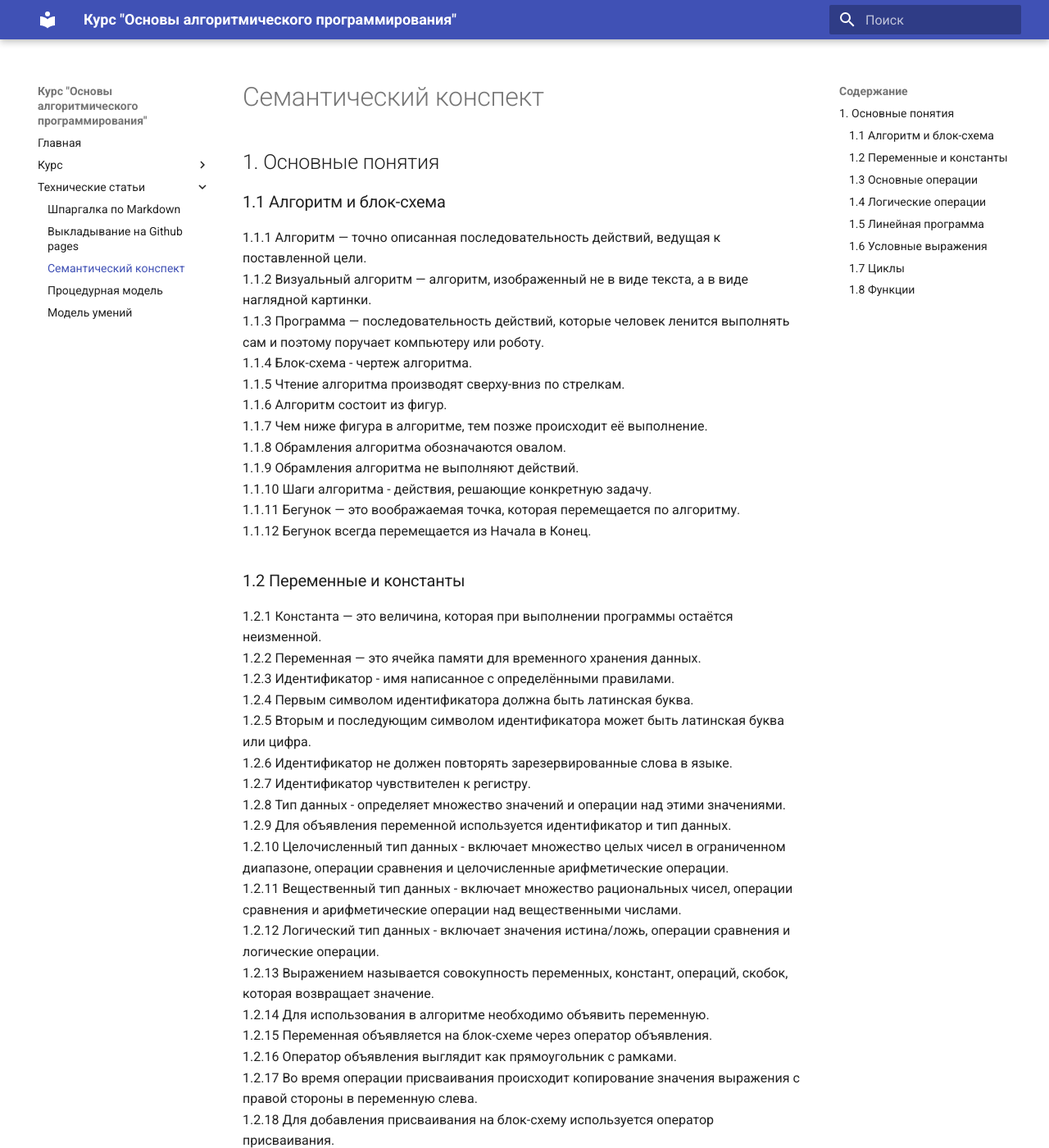
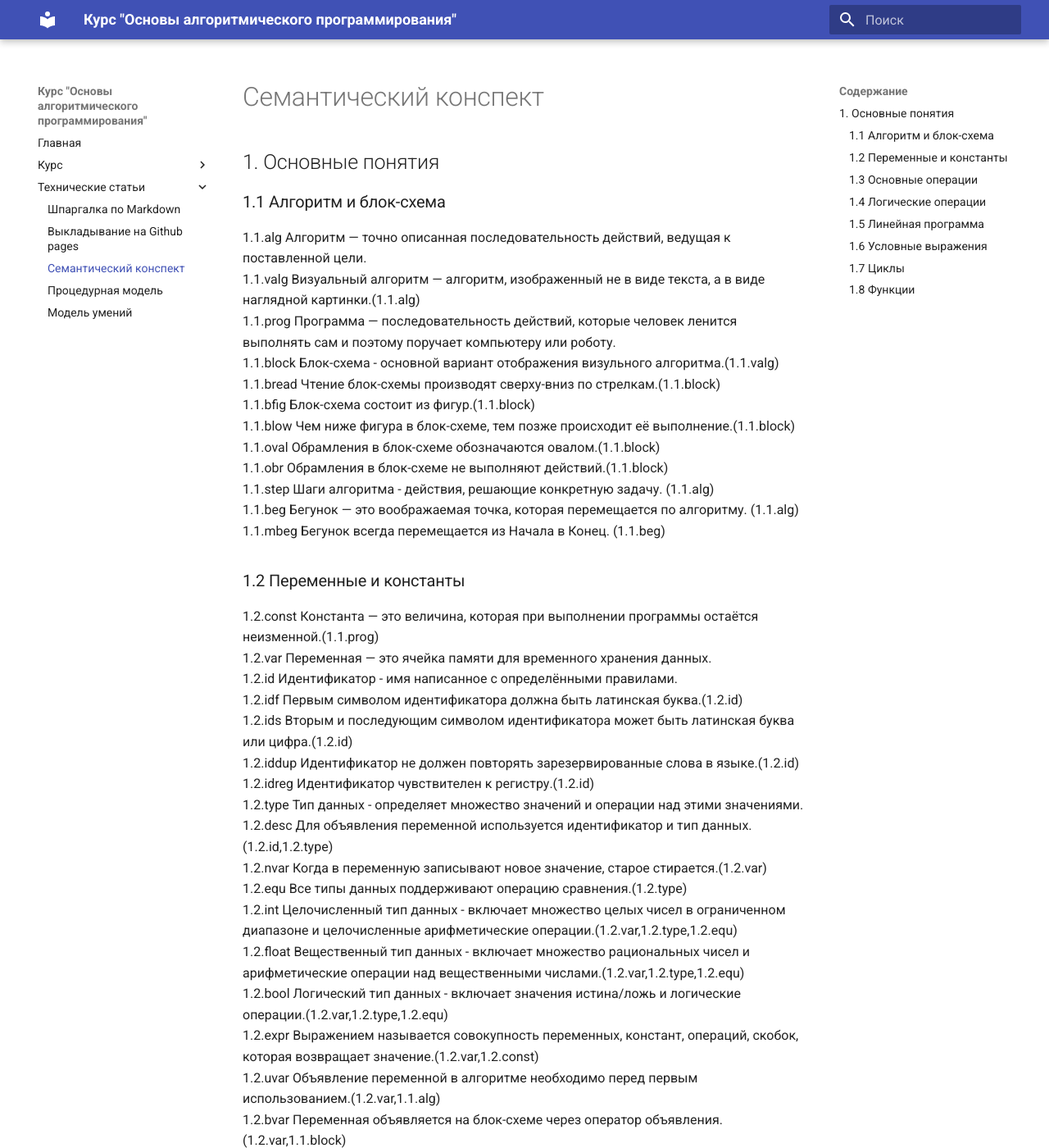
Before and after one commit to antlas1/studyprog, an MkDocs documentation site: the page built from docs/tech/semantic.md, in a window 1280 px wide and 1400 px high. Shown: the whole window at 82% size. Built offline with MkDocs 1.6.1 and Material for MkDocs 9.7.7, drawn with Linux system fonts in a browser that asks for light colours; a script that is not in the unit is left out; some of the changed text lies outside the part shown.

Commit message:
change to id

```diff
--- a/docs/tech/semantic.md
+++ b/docs/tech/semantic.md
@@ -1,41 +1,40 @@
 ##1. Основные понятия
 
 ###1.1 Алгоритм и блок-схема
-1.1.1  Алгоритм — точно описанная последовательность действий, ведущая к поставленной цели.
-1.1.2  Визуальный алгоритм — алгоритм, изображенный не в виде текста, а в виде наглядной картинки.
-1.1.3  Программа — последовательность действий, которые человек ленится выполнять сам и поэтому поручает компьютеру или роботу.
-1.1.4  Блок-схема - чертеж алгоритма.
-1.1.5  Чтение алгоритма производят сверху-вниз по стрелкам.
-1.1.6  Алгоритм состоит из фигур.
-1.1.7  Чем ниже фигура в алгоритме, тем позже происходит её выполнение.
-1.1.8  Обрамления алгоритма обозначаются овалом.
-1.1.9  Обрамления алгоритма не выполняют действий.
-1.1.10 Шаги алгоритма - действия, решающие конкретную задачу.
-1.1.11 Бегунок — это воображаемая точка, которая перемещается по алгоритму.
-1.1.12 Бегунок всегда перемещается из Начала в Конец.
+1.1.alg  Алгоритм — точно описанная последовательность действий, ведущая к поставленной цели.
+1.1.valg  Визуальный алгоритм — алгоритм, изображенный не в виде текста, а в виде наглядной картинки.(1.1.alg)
+1.1.prog   Программа — последовательность действий, которые человек ленится выполнять сам и поэтому поручает компьютеру или роботу.
+1.1.block  Блок-схема - основной вариант отображения визульного алгоритма.(1.1.valg)
+1.1.bread  Чтение блок-схемы производят сверху-вниз по стрелкам.(1.1.block)
+1.1.bfig   Блок-схема состоит из фигур.(1.1.block)
+1.1.blow   Чем ниже фигура в блок-схеме, тем позже происходит её выполнение.(1.1.block)
+1.1.oval   Обрамления в блок-схеме обозначаются овалом.(1.1.block)
+1.1.obr    Обрамления в блок-схеме не выполняют действий.(1.1.block)
+1.1.step   Шаги алгоритма - действия, решающие конкретную задачу. (1.1.alg)
+1.1.beg    Бегунок — это воображаемая точка, которая перемещается по алгоритму. (1.1.alg)
+1.1.mbeg   Бегунок всегда перемещается из Начала в Конец. (1.1.beg)
 
 ###1.2 Переменные и константы
-1.2.1  Константа — это величина, которая при выполнении программы остаётся неизменной.
-1.2.2  Переменная — это ячейка памяти для временного хранения данных.
-1.2.3  Идентификатор - имя написанное с определёнными правилами.
-1.2.4  Первым символом идентификатора должна быть латинская буква.
-1.2.5  Вторым и последующим символом идентификатора может быть латинская буква или цифра.
-1.2.6  Идентификатор не должен повторять зарезервированные слова в языке.
-1.2.7  Идентификатор чувствителен к регистру.
-1.2.8  Тип данных - определяет множество значений и операции над этими значениями.
-1.2.9  Для объявления переменной используется идентификатор и тип данных.
-1.2.10 Целочисленный тип данных - включает множество целых чисел в ограниченном диапазоне, операции сравнения и целочисленные арифметические операции.
-1.2.11 Вещественный тип данных - включает множество рациональных чисел, операции сравнения и арифметические операции над вещественными числами.
-1.2.12 Логический тип данных - включает значения истина/ложь, операции сравнения и логические операции.
-1.2.13 Выражением называется совокупность переменных, констант, операций, скобок, которая возвращает значение.
-1.2.14 Для использования в алгоритме необходимо объявить переменную.
-1.2.15 Переменная объявляется на блок-схеме через оператор объявления.
-1.2.16 Оператор объявления выглядит как прямоугольник с рамками.
-1.2.17 Во время операции присваивания происходит копирование значения выражения с правой стороны в переменную слева.
-1.2.18 Для добавления присваивания на блок-схему используется оператор присваивания.
-1.2.19 Оператор присваивания обозначается прямоугольником.
-1.2.20 Когда в переменную записывают новое значение, старое стирается.
-
+1.2.const  Константа — это величина, которая при выполнении программы остаётся неизменной.(1.1.prog)
+1.2.var  Переменная — это ячейка памяти для временного хранения данных.
+1.2.id  Идентификатор - имя написанное с определёнными правилами.
+1.2.idf  Первым символом идентификатора должна быть латинская буква.(1.2.id)
+1.2.ids  Вторым и последующим символом идентификатора может быть латинская буква или цифра.(1.2.id)
+1.2.iddup  Идентификатор не должен повторять зарезервированные слова в языке.(1.2.id)
+1.2.idreg  Идентификатор чувствителен к регистру.(1.2.id)
+1.2.type  Тип данных - определяет множество значений и операции над этими значениями.
+1.2.desc  Для объявления переменной используется идентификатор и тип данных.(1.2.id,1.2.type)
+1.2.nvar Когда в переменную записывают новое значение, старое стирается.(1.2.var)
+1.2.equ Все типы данных поддерживают операцию сравнения.(1.2.type)
+1.2.int Целочисленный тип данных - включает множество целых чисел в ограниченном диапазоне и целочисленные арифметические операции.(1.2.var,1.2.type,1.2.equ)
+1.2.float Вещественный тип данных - включает множество рациональных чисел и арифметические операции над вещественными числами.(1.2.var,1.2.type,1.2.equ)
+1.2.bool Логический тип данных - включает значения истина/ложь и логические операции.(1.2.var,1.2.type,1.2.equ)
+1.2.expr Выражением называется совокупность переменных, констант, операций, скобок, которая возвращает значение.(1.2.var,1.2.const)
+1.2.uvar Объявление переменной в алгоритме необходимо перед первым использованием.(1.2.var,1.1.alg)
+1.2.bvar Переменная объявляется на блок-схеме через оператор объявления.(1.2.var,1.1.block)
+1.2.odesc Оператор объявления выглядит как прямоугольник с рамками.(1.2.bvar)
+1.2.assign Операции присваивания предназначена для копирования значения выражения с правой стороны в переменную слева.(1.2.var,1.2.expr)
+1.2.bass Оператор присваивания на блок-схеме обозначается прямоугольником.(1.2.assign)
 
 
 ###1.3 Основные операции
```
